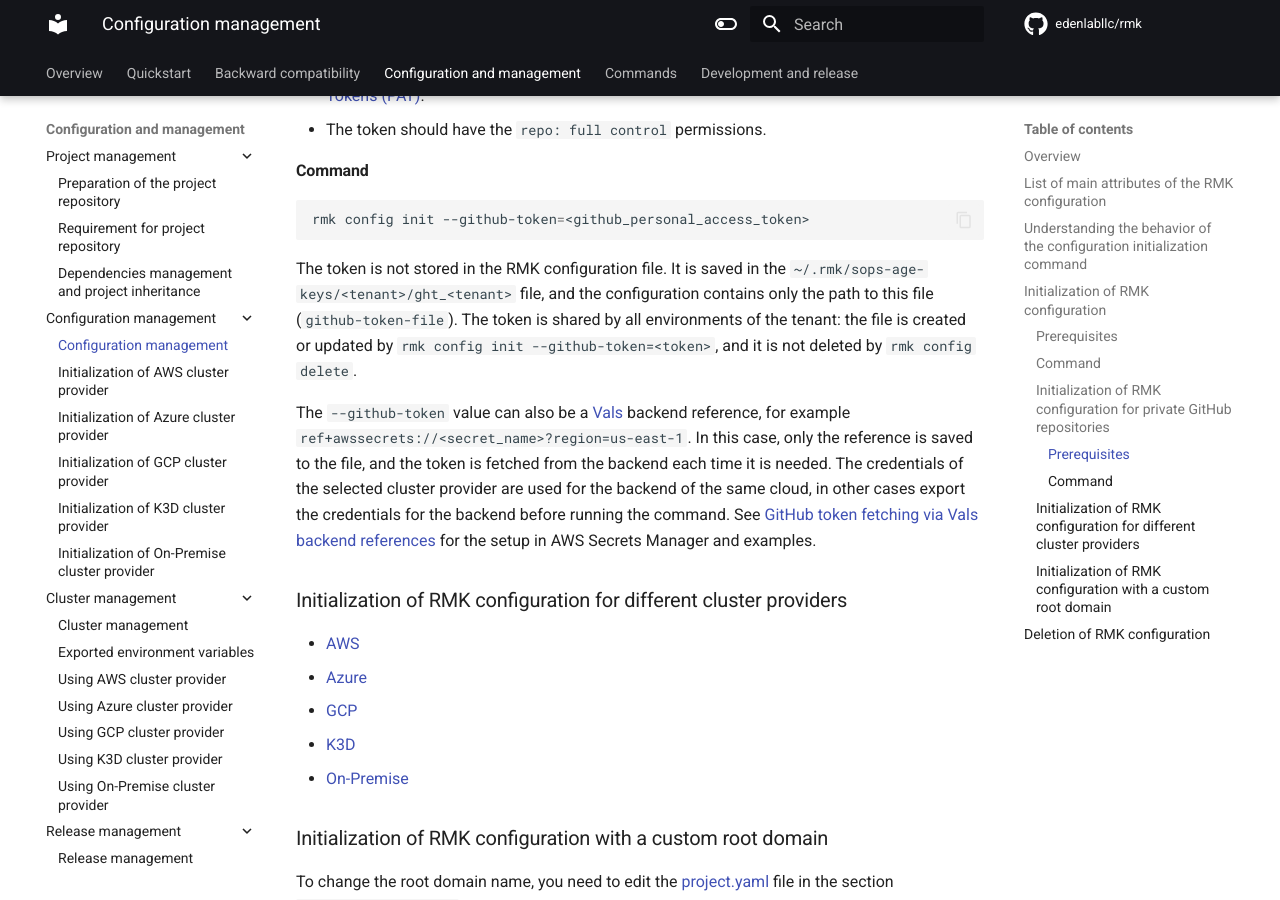
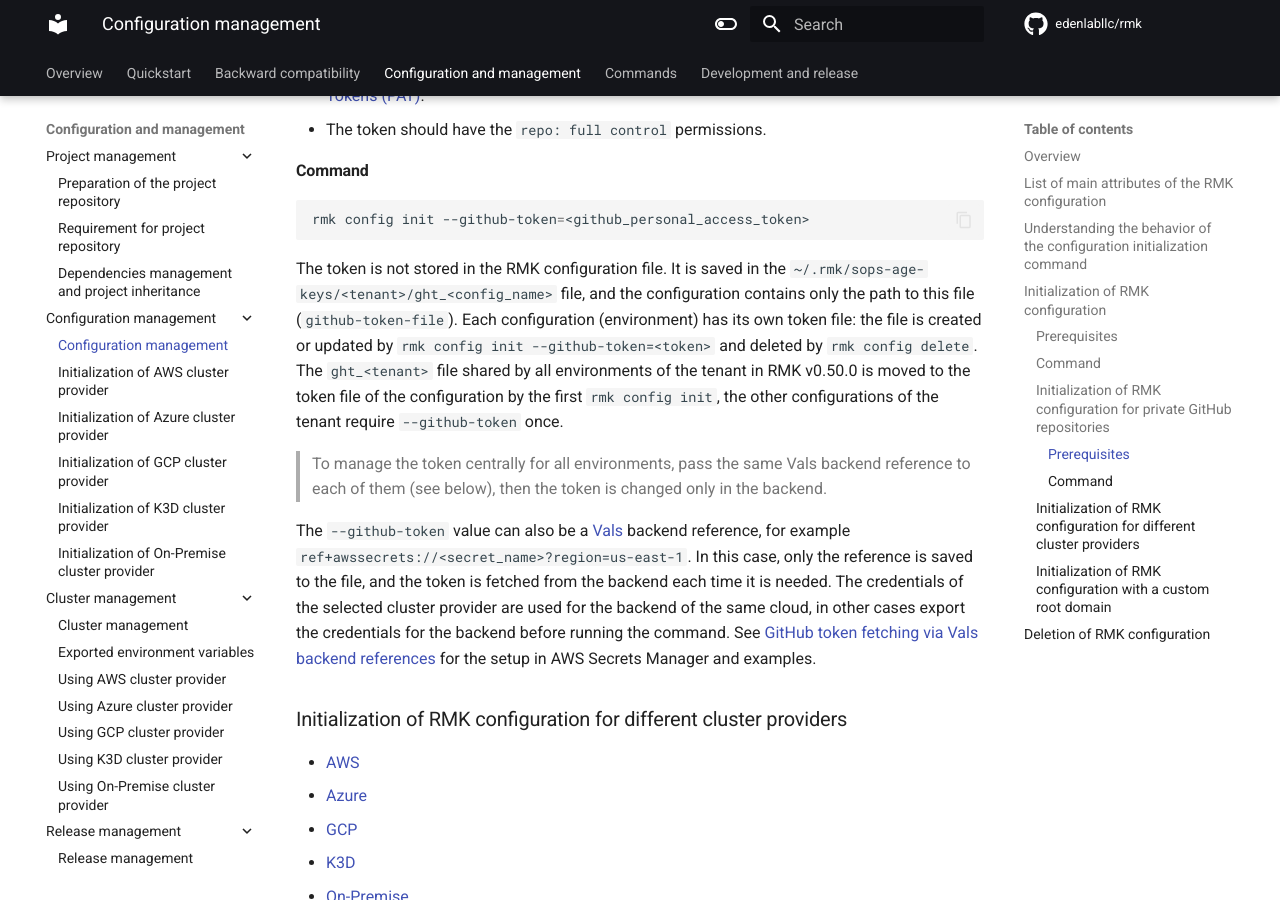
Before and after one commit to edenlabllc/rmk, an MkDocs documentation site: the page built from docs/configuration/configuration-management/configuration-management.md, in a window 1280 px wide and 900 px high, scrolled down 1908 px. Built offline with MkDocs 1.6.1 and Material for MkDocs 9.7.7, drawn with Linux system fonts in a browser that asks for light colours; comment, search, counter and statistics services are not loaded; the version menu is left out.

Commit message:
#132 - store GitHub token per config instead of per tenant

````diff
--- a/docs/configuration/configuration-management/configuration-management.md
+++ b/docs/configuration/configuration-management/configuration-management.md
@@ -86,10 +86,15 @@ rmk config init
 rmk config init --github-token=<github_personal_access_token>
 ```
 
-The token is not stored in the RMK configuration file. It is saved in the `~/.rmk/sops-age-keys/<tenant>/ght_<tenant>`
-file, and the configuration contains only the path to this file (`github-token-file`). The token is shared by all
-environments of the tenant: the file is created or updated by `rmk config init --github-token=<token>`, and it is not
-deleted by `rmk config delete`.
+The token is not stored in the RMK configuration file. It is saved in the
+`~/.rmk/sops-age-keys/<tenant>/ght_<config_name>` file, and the configuration contains only the path to this file
+(`github-token-file`). Each configuration (environment) has its own token file: the file is created or updated by
+`rmk config init --github-token=<token>` and deleted by `rmk config delete`. The `ght_<tenant>` file shared by all
+environments of the tenant in RMK v0.50.0 is moved to the token file of the configuration by the first
+`rmk config init`, the other configurations of the tenant require `--github-token` once.
+
+> To manage the token centrally for all environments, pass the same Vals backend reference to each of them (see below),
+> then the token is changed only in the backend.
 
 The `--github-token` value can also be a [Vals](../secrets-management/helmfile-vals-integration.md) backend reference,
 for example `ref+awssecrets://<secret_name>?region=us-east-1`. In this case, only the reference is saved to the file, and
````
Also changed, not shown: docs/configuration/secrets-management/helmfile-vals-integration.md (+2 -1 lines), docs/release-notes.md (+1 -4 lines), 2 other files.
